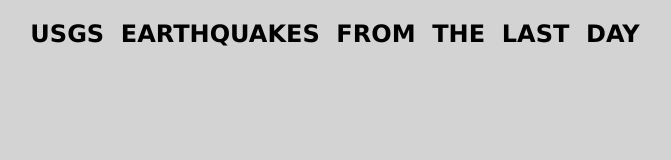
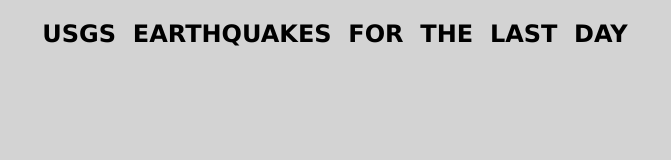
Before and after one commit to mark-helotie/leaflet-challenge, a plain HTML site: page index.html in a window 1280 px wide. Shown: the whole page, without its empty margins (305-976 px from the left). Drawn offline with nearby package versions, Linux system fonts and the light colour scheme; no server answers.

Commit message:
Update index.html - correct title

```diff
--- a/index.html
+++ b/index.html
@@ -17,7 +17,7 @@
 </head>
 
 <body>
-  <h2><b><center>USGS &nbsp;EARTHQUAKES &nbsp;FROM &nbsp;THE &nbsp;LAST &nbsp;DAY</center></b></h2>
+  <h2><b><center>USGS &nbsp;EARTHQUAKES &nbsp;FOR &nbsp;THE &nbsp;LAST &nbsp;DAY</center></b></h2>
   <!-- The div that holds our map -->
   <div id="map"></div>
 
```
